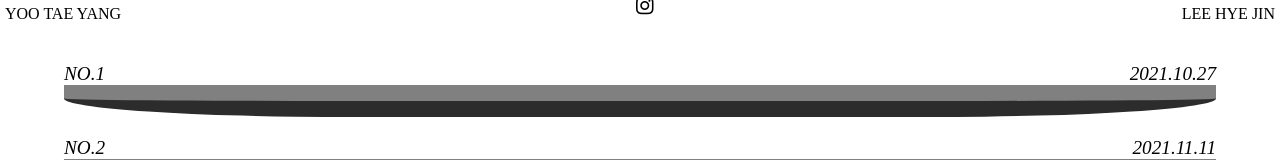
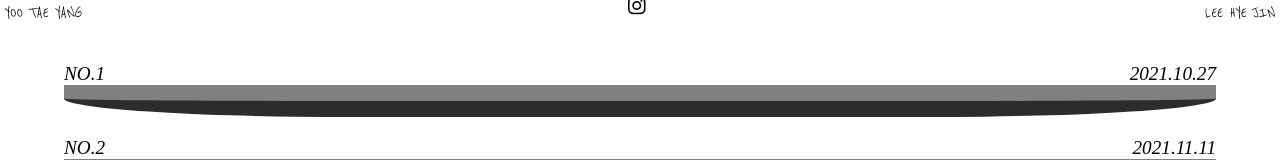
Before and after one commit to 0dot77/audio-visual-web, a plain HTML site: page index.html in a window 1280 px wide. Shown: the top 160 px of the page. Drawn offline with Linux system fonts and the light colour scheme.

Commit message:
0105 font 수정
- Author-header 부분 폰트 수정, 실험적인 작업을 아카이빙 하는 페이지기 때문에 손글씨가 적절하다고 판단.

```diff
--- a/css/components/author-header.css
+++ b/css/components/author-header.css
@@ -1,6 +1,11 @@
 .author-header {
   display: flex;
   justify-content: space-between;
+}
+
+.author-header > .author-header__yoo,
+.author-header__lee {
+  font-family: "Reenie Beanie", cursive;
 }
 
 .author-header__name-insta {
--- a/index.html
+++ b/index.html
@@ -2,6 +2,7 @@
 <html lang="en">
 <head>
     <link rel="stylesheet" href="css/styles.css">
+    <link href="https://fonts.googleapis.com/css2?family=Reenie+Beanie&display=swap" rel="stylesheet">
     <meta charset="UTF-8">
     <meta http-equiv="X-UA-Compatible" content="IE=edge">
     <meta name="viewport" content="width=device-width, initial-scale=1.0">
```
